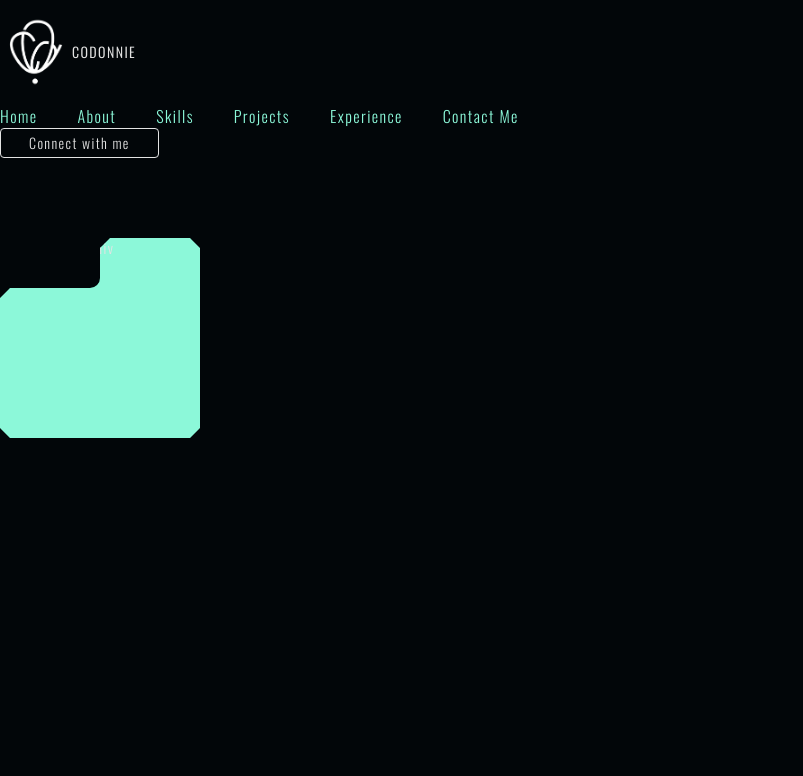
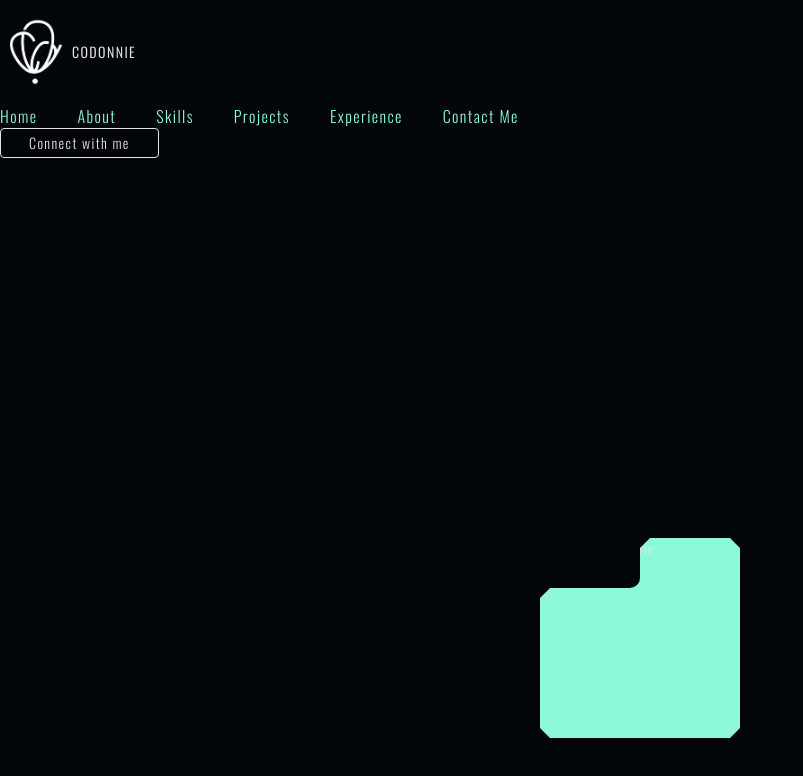
Before and after one commit to CODonnie/CODfolio, a React (Vite) app: page / in a window 1280 px wide. Shown: the top 776 px of the page, without its empty margins (0-803 px from the left). Built offline with nearby package versions, Linux system fonts and the light colour scheme.

Commit message:
sidebar expand and collapse feature

```diff
--- a/src/components/Navbar.jsx
+++ b/src/components/Navbar.jsx
@@ -23,7 +23,7 @@ const Navbar = () => {
         <>
             {/* side nav */}
             <aside className={`fixed bg-[hsl(var(--background))] top-0 left-0 h-full z-50 transition-all duration-300 ease-in-out
-  ${aside ? 'w-[65%]' : 'w-0'} ${expanded ? 'shadow-[-6px_0_12px_rgba(173,255,226,0.5)]' : 'shadow-[-6px_0_12px_rgba(173,255,226,0)]' } overflow-hidden`}>
+  ${aside ? 'w-60' : 'w-0'} ${expanded ? 'shadow-[-6px_0_12px_rgba(173,255,226,0.5)]' : 'shadow-[-6px_0_12px_rgba(173,255,226,0)] bg-[rgba(0,0,0,0)]' } overflow-hidden`}>
                 <Sidebar aside={aside} setAside={setAside} expanded={expanded} setExpanded={setExpanded}>{
                     nav.map((links) => {
                         return (
--- a/src/components/Sidebar.jsx
+++ b/src/components/Sidebar.jsx
@@ -6,7 +6,7 @@ const Sidebar = ({ children, aside, setAside, expanded, setExpanded }) => {
 
     return (
         <div>
-            <aside className={`overflow-hidden transition-all duration-200 ${expanded ? 'h-screen flex flex-col w-full ' : 'h-screen flex flex-col w-[40%] shadow-[-6px_0_12px_rgba(173,255,226,0.5)]'}`}>
+            <aside className={`overflow-hidden transition-all duration-200 ${expanded ? 'h-screen bg-[hsl(var(--background))] flex flex-col w-full ' : 'h-screen bg-[hsl(var(--background))] flex flex-col w-[40%] shadow-[-6px_0_12px_rgba(173,255,226,0.5)]'}`}>
                 <div className={`overflow-hidden transition-all duration-500 ${expanded ? 'flex items-center gap-9 px-3 py-4 w-full' : "flex flex-start justify-between px-3 py-4 w-auto"}`}>
                     <div className='flex items-center'>
                         <img src={assets.codLogo1} alt='COD Logo' className={`overflow-hidden transition-all duration-500 ${expanded ? "w-7" : "w-0"} duration-500`} />
--- a/src/components/Testdiv.jsx
+++ b/src/components/Testdiv.jsx
@@ -2,7 +2,7 @@ import React from 'react'
 
 const Testdiv = () => {
   return (
-    <div>
+    <div className='flex justify-center items-center h-screen w-full'>
       <div className='gongon'>This is the test div</div>
     </div>
   )
```
